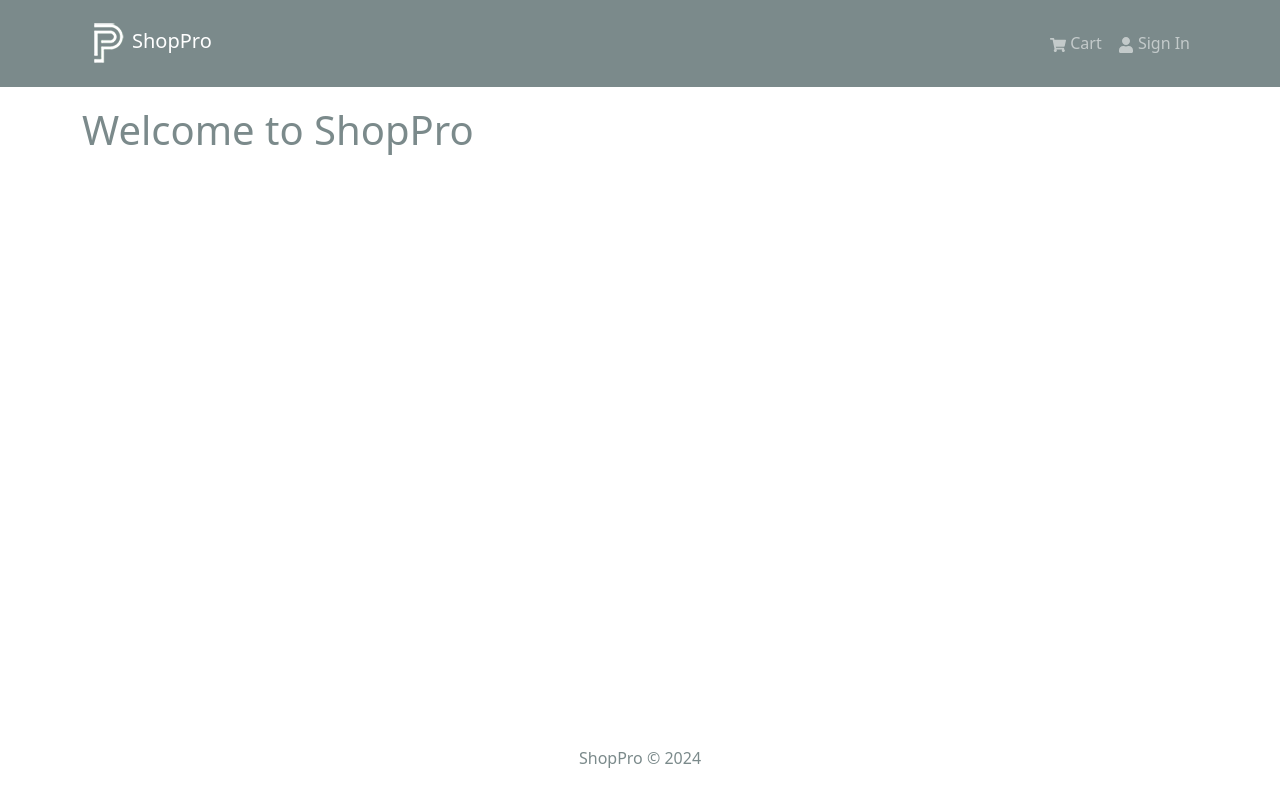
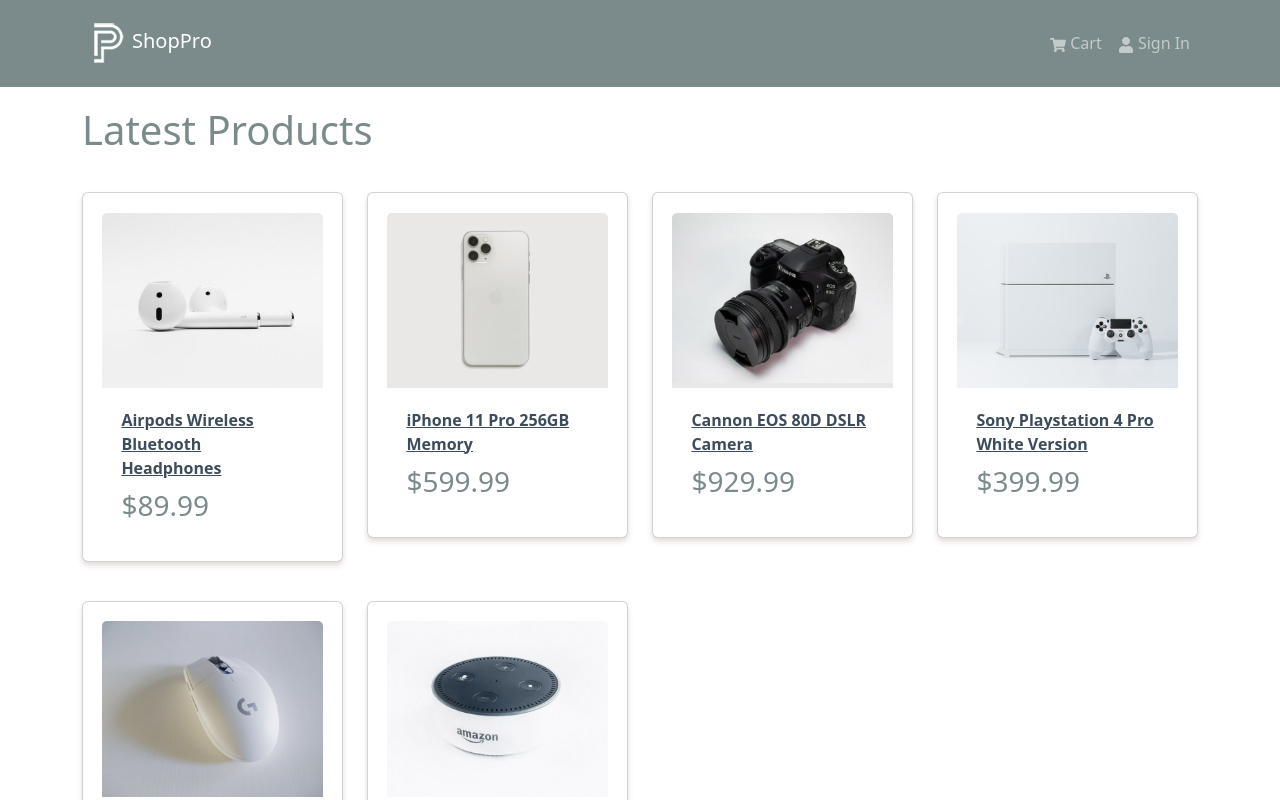
Before and after one commit to venkata-naveen-varma/ecommerce-website, a React (Create React App) app in the folder frontend/: page / in a window 1280 px wide. Shown: the top 800 px of the page. Built offline with nearby package versions, Linux system fonts and the light colour scheme.

Commit message:
list products

```diff
--- a/frontend/src/App.js
+++ b/frontend/src/App.js
@@ -2,6 +2,7 @@
 import { Container } from 'react-bootstrap'
 import Header from './components/Header'
 import Footer from './components/Footer'
+import HomeScreen from './screens/HomeScreen'
 
 const App = () => {
   return (
@@ -9,7 +10,7 @@
       <Header/>
       <main className='py-3'>
         <Container>
-          <h1>Welcome to ShopPro</h1>
+          <HomeScreen/>
         </Container>
       </main>
       <Footer/>
--- /dev/null
+++ b/frontend/src/components/Product.jsx
@@ -0,0 +1,21 @@
+import { Card } from "react-bootstrap"
+
+const Product = ({product}) => {
+  return (
+    <Card className="my-3 p-3 rounded">
+        <a href={`/product/${product._id}`}>
+            <Card.Img src={product.image} variant="top"/>
+        </a>
+        <Card.Body>
+            <a href={`/product/${product._id}`}>
+                <Card.Title as="div">
+                    <strong>{product.name}</strong>
+                </Card.Title>
+            </a>
+            <Card.Text as="h3">${product.price}</Card.Text>
+        </Card.Body>
+    </Card>
+  )
+}
+
+export default Product
--- a/frontend/src/screens/HomeScreen.jsx
+++ b/frontend/src/screens/HomeScreen.jsx
@@ -1,10 +1,18 @@
 import { Row, Col } from 'react-bootstrap'
 import products from '../products'
+import Product from '../components/Product'
 
 const HomeScreen = () => {
   return (
     <>
-
+        <h1>Latest Products</h1>
+        <Row>
+            {products.map((product)=>(
+                <Col key={product._id} sm={12} md={6} log={4} xl={3}>
+                    <Product product={product}/>
+                </Col>
+            ))}
+        </Row>
     </>
   )
 }
```
